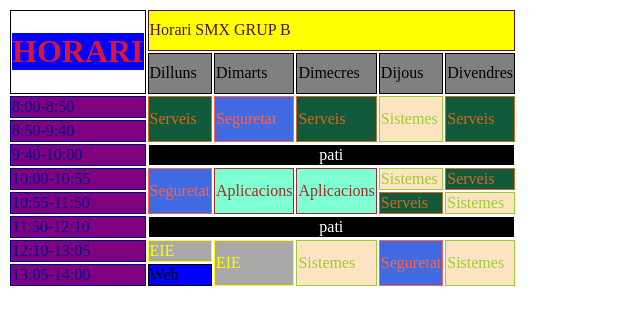
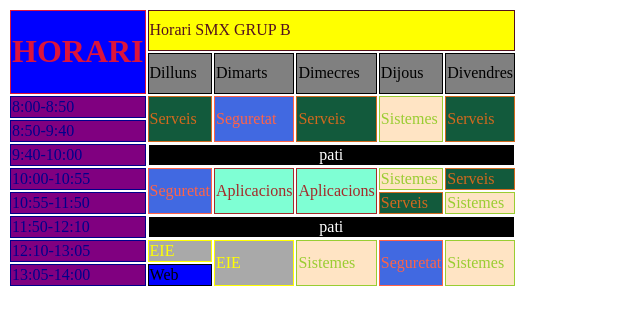
Before and after one commit to JeroniJuan/aplicacions-web, a plain HTML site: page horari.html in a window 1280 px wide. Shown: the whole page, without its empty margins (0-640 px from the left). Drawn offline with Linux system fonts and the light colour scheme.

Commit message:
horaricolor

```diff
--- a/horari.html
+++ b/horari.html
@@ -11,7 +11,7 @@
     <table>
         <thead>
            <tr>
-          <td rowspan="2"><H1 class="horari">HORARI</H1> </td>
+          <td class="horari" rowspan="2"><H1>HORARI</H1> </td>
           <td class="horarismx" colspan="5">Horari SMX GRUP B </td>
            </tr>
            <tr>
```
